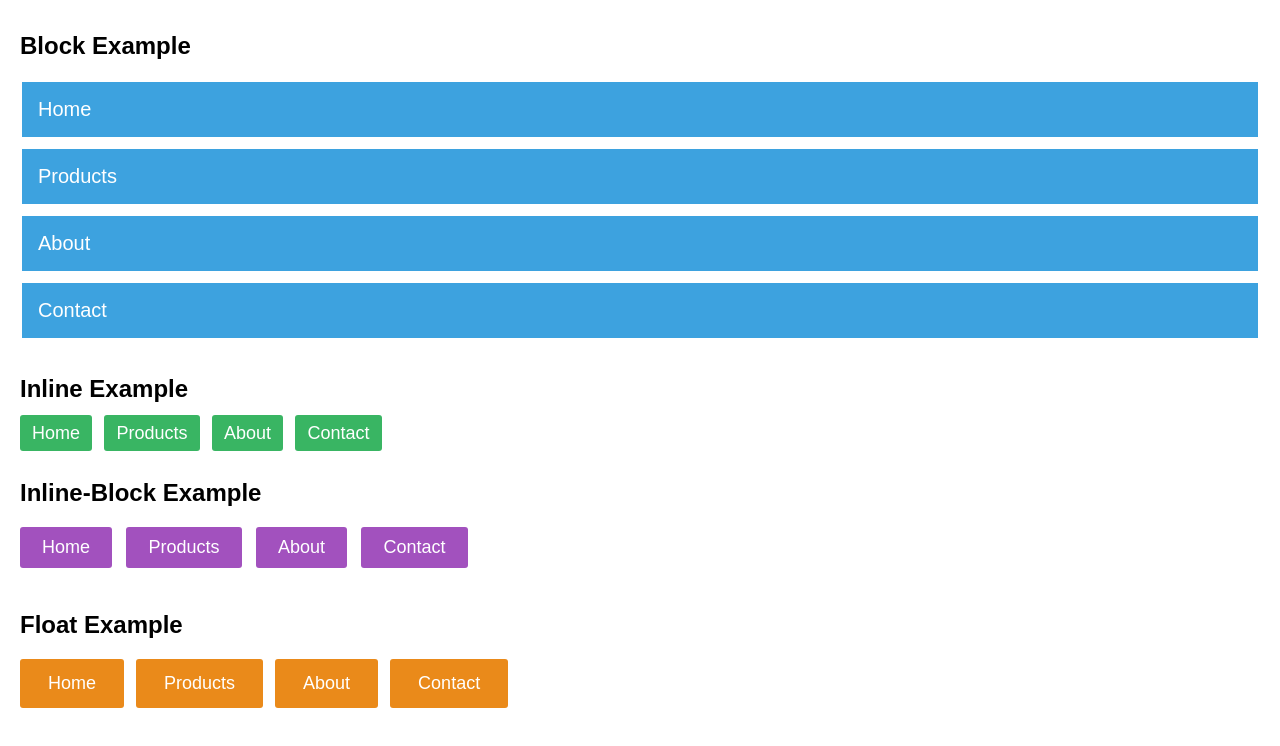
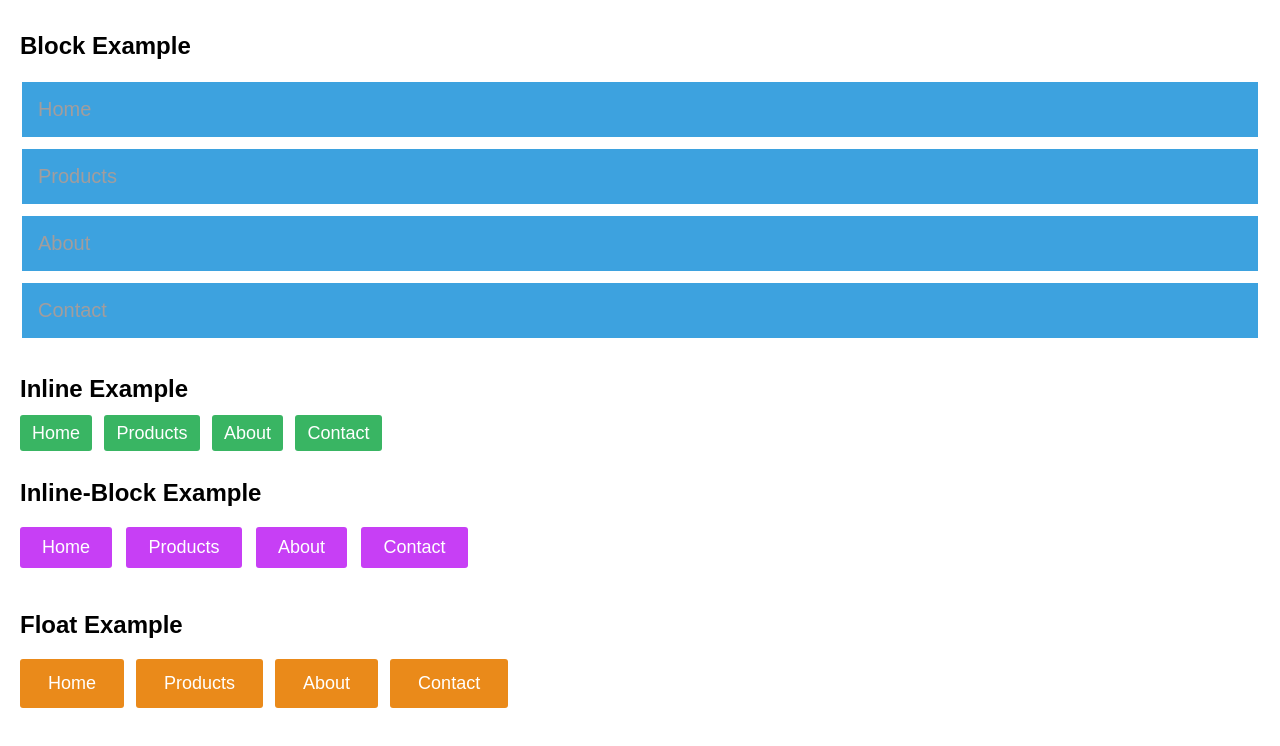
Before and after one commit to MohakGoel-2007/WEB-DEVLOPMENT, a plain HTML site: page Web_Assignment/css/experiment_7.html in a window 1280 px wide. Shown: the part 68-814 px from the top of the page. Drawn offline with Linux system fonts and the light colour scheme.

Commit message:
experiment 6

```diff
--- a/Web_Assignment/css/experiment_7_style.css
+++ b/Web_Assignment/css/experiment_7_style.css
@@ -22,7 +22,7 @@ h2 {
 .block-menu a {
     display: block;
     background: #3da2df;
-    color: #fff;
+    color: #a29d9d;
     padding: 16px;
     margin-bottom: 8px;
     text-decoration: none;
@@ -49,7 +49,7 @@ h2 {
 }
 .inlineblock-menu a {
     display: inline-block;
-    background: #a251be;
+    background: #c73ff5;
     color: #fff;
     padding: 10px 22px;
     margin-right: 10px;
```
